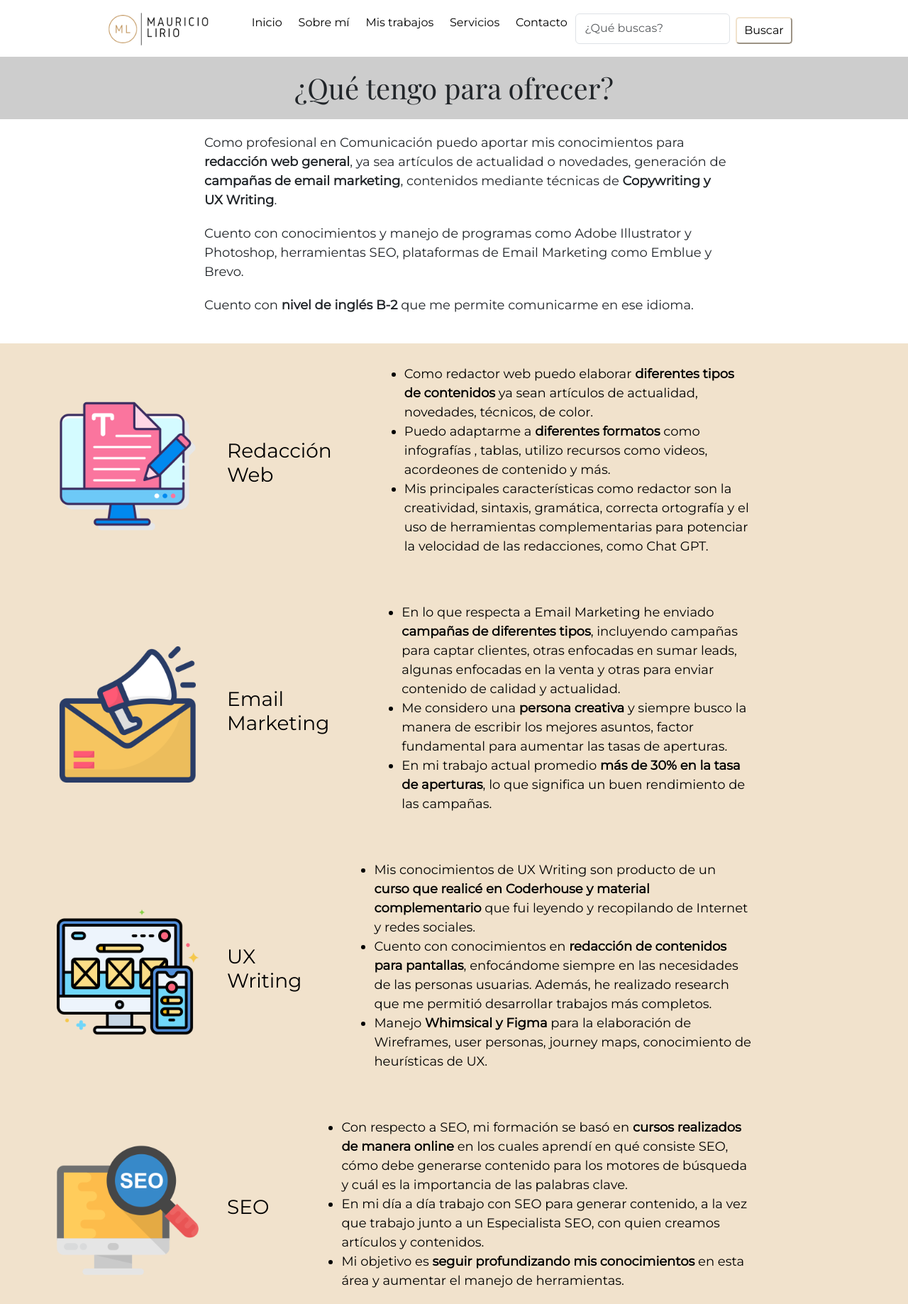
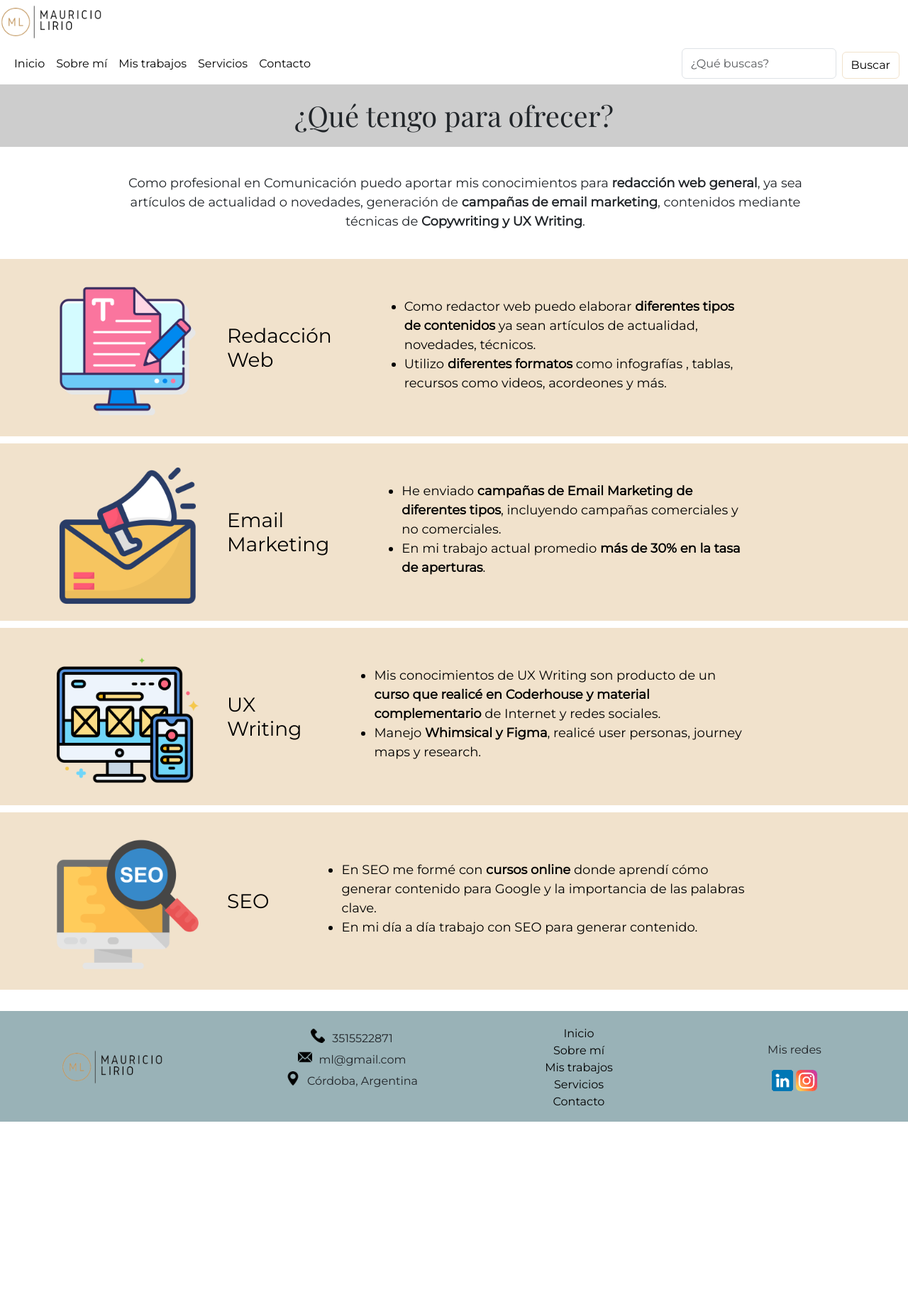
Before and after one commit to maurilirio/pf-mauricio-lirio, a plain HTML site: page pages/servicios.html in a window 1280 px wide. Shown: the top 1838 px of the page at 71% size. After the commit the page ends 1581 px from the top, so only its background shows below. Drawn offline with nearby package versions, Linux system fonts and the light colour scheme.

Commit message:
Entrega segundo preentregable

```diff
--- a/css/style.css
+++ b/css/style.css
@@ -26,21 +26,7 @@ button {
 div {
     font-family: 'Montserrat', sans-serif;
 }
-/*LOGO EN FILA CON ELEMENTOS DE NAV*/
-header {
-    height: 5em;
-    display: flex;
-    justify-content: center;
-    align-items: center;
-}
-/*ELEMENTOS UL DE NAV EN FILA*/
-.nav-menu {
-    display: flex;
-    align-items: center;
-    width: 500px;
-    justify-content: space-around;
-    list-style: none;
-}
+
 /*ESTILOS GENERALES DE LOS BOTONES*/
 button {
     padding: 5px 10px 5px 10px;
@@ -52,16 +38,33 @@ button {
 a:hover {
     color: white;
 }
+/*ENLACES DEL MENÚ DE NAVEGACIÓN EN ESTADO NORMAL*/
+.navbar-nav .nav-link {
+    color: black;
+    transition: color 0.3s;
+}
+/*HOVER ENLACES DEL MENÚ DE NAVEGACIÓN*/
+.navbar-nav .nav-link:hover {
+    color: #f1e2cc;
+}
 /*BOTÓN DE BÚSQUEDA NAV*/
-.nav-btn {
-    background-color: white;
+.btn-outline-success {
+    background-color: transparent;
     border-color: #f1e2cc;
     color: black;
+    transition: background-color 0.3s, color 0.3s;
+}
+/*HOVER A BOTÓN DE BÚSQUEDA NAV*/
+.btn.btn-outline-success:hover {
+    background-color: white;
+    color: #f1e2cc;
+    border-color: #f1e2cc;
 }
 /*HOVER A BOTONES*/
 button:hover {
     color: #f1e2cc;
 }
+
 /*DIV IMAGEN PRINCIPAL*/
 .img-principal {
     padding: 20px 20px 0px 0px;
@@ -275,6 +278,7 @@ li a:hover {
 /*CONTENEDOR SECCIÓN H1 + H2 + PÁRRAFOS + FOTO SOBRE MÍ*/
 .mi-container {
     background-color: #f1e2cc;
+    width: 100%;
 }
 /*DIV H1 + H2 + PÁRRAFOS + FOTO SOBRE MÍ*/
 .img-text-mi {
@@ -297,7 +301,6 @@ li a:hover {
 }
 /*IMAGEN SECCIÓN SOBRE MÍ*/
 .img-nos {
-    padding: 30px 50px 30px 30px;
     width: 30%;
 }
 /*LI SECCIÓN SOBRE MÍ*/
@@ -329,7 +332,7 @@ li a:hover {
 /*PÁRRAFOS SECCIÓN FORMACIÓN*/
 .p-formacion {
     padding: 50px;
-    text-align: justify;
+    text-align: center;
 }
 /*H2 SECCIÓN DE CURSOS*/
 .title-cursos {
@@ -340,7 +343,7 @@ li a:hover {
 .cursos-contenedor {
     display: flex;
     margin-top: 30px;
-    padding: 0px 70px 0px 20px;
+    padding: 20px 70px 0px 20px;
     background-color: #D5DED9;
 }
 /*H3 UX WRITING*/
@@ -439,22 +442,15 @@ li a:hover {
     width: 100%;
 }
 /*PRIMER PÁRRAFO TEXTO INTRODUCTORIO SERVICIOS*/
-.li-servicios-1 {
+.li-servicios {
     margin-bottom: 20px;
-}
-/*SEGUNDO PÁRRAFO TEXTO INTRODUCTORIO SERVICIOS*/
-.li-servicios-2 {
-    margin-bottom: 20px 0px 20px 0px;
-}
-/*TERCER PÁRRAFO TEXTO INTRODUCTORIO SERVICIOS*/
-.li-servicios-3 {
-    margin: 20px 0px 40px 0px;
 }
 /*UL SERVICIOS*/
 .ul-servicios {
     list-style: none;
-    margin: 0% 20% 0% 20%;
+    margin: 3% 10% 3% 10%;
     font-size: large;
+    text-align: center;
 }
 /*ARTICLE SERVICIOS*/
 .servicios-art {
@@ -463,6 +459,7 @@ li a:hover {
     background-color: #f1e2cc;
     color: black;
     font-size: large;
+    margin-bottom: 10px;
 }
 /*MARGIN Y PADDING SERVICIOS*/
 .servicios-items {
@@ -534,10 +531,20 @@ li a:hover {
     margin-top: 20px;
 }
 
-
-
 /* Media Query tablet (pantalla de ancho 768px o más pequeña) */
 @media screen and (max-width: 768px) {
+
+    /*HEADERLOGO EN FILA CON ELEMENTOS DE NAV*/
+    header {
+    display: inline-block;
+    justify-content: center;
+    align-items: center;
+
+}
+    /*ELEMENTOS UL DE NAV EN FILA*/
+    .nav-menu {
+    margin-left: 130px;
+    }
     /*IMAGEN Y TEXTO PRINCIPAL EN COLUMNAS*/
     .img-texto-principal {
         flex-direction: column;
@@ -635,24 +642,25 @@ li a:hover {
     }
 
     /*PÁRRAFOS SERVICIOS*/
-.p-servicios {
+    .p-servicios {
     margin: 20px;
 }
 
 /*MARGIN Y PADDING SERVICIOS*/
-.servicios-items {
+    .servicios-items {
     margin-top: 20px;
     padding: 20px;
-}
-
-    /*UL SERVICIOS*/
-.ul-servicios {
-margin: 20px;
 }
     /*CONTENEDOR IMAGEN + H2 + UL SECCIÓN CONTACTO*/
     .contact-container {
         flex-direction: column;
     }
+
+    /*IMAGEN SECCIÓN CONTACTO*/
+    .imagen-contacto {
+    width: 90%;
+    margin-top: 20px;
+}
     /*FOOTER*/
     footer {
         flex-direction: column;
@@ -660,12 +668,34 @@ margin: 20px;
     }
 }
 
-/* Media Query celular (pantalla de ancho 480px o más pequeña)*/
-@media screen and (max-width: 480px) {
+/* Media Query celular (pantalla de ancho 420px o más pequeña)*/
+@media screen and (max-width: 420px) {
+
+    /*H2 QUIÉN SOY*/
+    .title-quien-soy {
+    margin: 30px;
+    }
+
+    .img-text-mi {
+    padding: none;
+    }
+
+    /*H2 + PÁRRAFO QUIÉN SOY*/
+    .h2-li {
+    flex-direction: column;
+    margin: 0px;
+    text-align: center;
+    }
+
+    .ul-mi-item {
+        list-style: none;
+        margin: 0px;
+    }
+}
     /*PÁRRAFOS CURSOS*/
     .p-cursos {
-        text-align: justify;
-        padding: 20px 10px 20px 60px;
+        text-align: center;
+        padding: 30px 10px 30px 50px;
     }
     /*H3 UX MARKETING*/
     .mkt-formacion {
@@ -686,13 +716,3 @@ margin: 20px;
     .serv-title-ul {
         width: 100%;
     }
-    /*CONTENEDOR IMAGEN + H2 + UL SECCIÓN CONTACTO*/
-    .contact-container {
-        flex-direction: column;
-    }
-    /*FOOTER*/
-    footer {
-        flex-direction: column;
-        width: 100%;
-    }
-}
--- a/pages/servicios.html
+++ b/pages/servicios.html
@@ -20,7 +20,7 @@
 <body>
   <!-- HEADER-->
   <header>
-    <!-- Logo sitio web-->
+    <!-- LOGO SITIO WEB-->
     <img src="../assets/logo.png" alt="logo Mauricio Lirio">
     <!-- MENÚ DE NAVEGACIÓN A PÁGINAS-->
     <nav class="navbar navbar-expand-lg">
@@ -30,32 +30,32 @@
           <span class="navbar-toggler-icon"></span>
         </button>
         <div class="collapse navbar-collapse" id="navbarSupportedContent">
-          <ul class="nav-menu">
-            <!-- PÁGINA INICIO-->
+          <ul class="navbar-nav me-auto mb-2 mb-lg-0">
+            <!-- PÁGINA DE INICIO-->
             <li class="nav-item">
-              <a class="nav-btn" href="../index.html">Inicio</a>
+              <a class="nav-link active" aria-current="page" href="../index.html">Inicio</a>
             </li>
             <!-- PÁGINA SOBRE MÍ-->
             <li class="nav-item">
-              <a class="nav-btn" href="sobremi.html">Sobre mí</a>
+              <a class="nav-link" href="../pages/sobremi.html">Sobre mí</a>
             </li>
             <!-- PÁGINA MIS TRABAJOS-->
             <li class="nav-item">
-              <a class="nav-btn" href="mistrabajos.html">Mis trabajos</a>
+              <a class="nav-link" href="../pages/mistrabajos.html">Mis trabajos</a>
             </li>
             <!-- PÁGINA SERVICIOS-->
             <li class="nav-item">
-              <a class="nav-btn" href="servicios.html">Servicios</a>
+              <a class="nav-link" href="../pages/servicios.html">Servicios</a>
             </li>
             <!-- PÁGINA CONTACTO-->
             <li class="nav-item">
-              <a class="nav-btn" href="contacto.html">Contacto</a>
+              <a class="nav-link" href="../pages/contacto.html">Contacto</a>
+            </li>
             </li>
           </ul>
-          <!-- BARRA DE BÚSQUEDA-->
           <form class="d-flex" role="search">
             <input class="form-control me-2" type="search" placeholder="¿Qué buscas?" aria-label="Search">
-            <button class="nav-btn" type="submit">Buscar</button>
+            <button class="btn btn-outline-success" type="submit">Buscar</button>
           </form>
         </div>
       </div>
@@ -68,17 +68,13 @@
       <h1 class="title-servicios">¿Qué tengo para ofrecer?</h1>
       <ul class="ul-servicios">
         <!--DESCRIPCIÓN GENERAL DE SERVICIOS-->
-        <li class="li-servicios-1">Como profesional en Comunicación puedo aportar mis conocimientos para
+        <li class="li-servicios">Como profesional en Comunicación puedo aportar mis conocimientos para
           <strong>redacción web general</strong>, ya sea artículos de actualidad o novedades, generación de
           <strong>campañas de email marketing</strong>, contenidos mediante técnicas de <strong>Copywriting y UX
-            Writing</strong>.</li>
-        <li class="li-servicios-2">Cuento con conocimientos y manejo de programas como Adobe Illustrator y Photoshop,
-          herramientas SEO, plataformas de Email Marketing como Emblue y Brevo.</li>
-        <li class="li-servicios-3">Cuento con <strong>nivel de inglés B-2</strong> que me permite comunicarme en ese
-          idioma.</li>
+            Writing</strong>.
+        </li>
       </ul>
     </section>
-    <section>
     <!-- Redacción WEB-->
     <article class="servicios-art">
       <div class="servicios-items">
@@ -88,18 +84,12 @@
           <ul>
             <li class="p-servicios">
               Como redactor web puedo elaborar <strong>diferentes tipos de contenidos</strong> ya sean artículos de
-                actualidad, novedades, técnicos, de color.
+              actualidad, novedades, técnicos.
             </li>
 
             <li class="p-servicios">
-                Puedo adaptarme a <strong>diferentes formatos</strong> como infografías , tablas, utilizo recursos como
-                videos, acordeones de contenido y más.
-              </li>
-
-              <li class="p-servicios">
-                Mis principales características como redactor son la creatividad, sintaxis, gramática, correcta
-                ortografía y el uso de herramientas complementarias para potenciar la velocidad de las redacciones, como
-                Chat GPT.
+              Utilizo <strong>diferentes formatos</strong> como infografías , tablas, recursos como
+              videos, acordeones y más.
             </li>
           </ul>
         </div>
@@ -113,19 +103,11 @@
           <h3 class="title-h3-servicios-2">Email Marketing</h3>
           <ul>
             <li class="p-servicios">
-                En lo que respecta a Email Marketing he enviado <strong>campañas de diferentes tipos</strong>,
-                incluyendo campañas para captar clientes, otras enfocadas en sumar leads, algunas enfocadas en la venta
-                y otras para enviar contenido de calidad y actualidad.
+              He enviado <strong>campañas de Email Marketing de diferentes tipos</strong>,
+              incluyendo campañas comerciales y no comerciales.
             </li>
-
             <li class="p-servicios">
-                Me considero una <strong>persona creativa</strong> y siempre busco la manera de escribir los mejores
-                asuntos, factor fundamental para aumentar las tasas de aperturas.
-              </li>
-
-              <li class="p-servicios">
-                En mi trabajo actual promedio <strong>más de 30% en la tasa de aperturas</strong>, lo que significa un
-                buen rendimiento de las campañas.
+              En mi trabajo actual promedio <strong>más de 30% en la tasa de aperturas</strong>.
             </li>
           </ul>
 
@@ -141,18 +123,11 @@
           <ul>
             <li class="p-servicios">
               Mis conocimientos de UX Writing son producto de un <strong>curso que realicé en Coderhouse y material
-                  complementario</strong> que fui leyendo y recopilando de Internet y redes sociales.
+                complementario</strong> de Internet y redes sociales.
             </li>
-
             <li class="p-servicios">
-                Cuento con conocimientos en <strong>redacción de contenidos para pantallas</strong>, enfocándome siempre
-                en las necesidades de las personas usuarias. Además, he realizado research que me permitió desarrollar
-                trabajos más completos.
-              </li>
-
-              <li class="p-servicios">
-                Manejo <strong>Whimsical y Figma</strong> para la elaboración de Wireframes, user personas, journey
-                maps, conocimiento de heurísticas de UX.
+              Manejo <strong>Whimsical y Figma</strong>, realicé user personas, journey
+              maps y research.
             </li>
           </ul>
         </div>
@@ -166,25 +141,16 @@
           <h3 class="title-h3-servicios-4">SEO</h3>
           <ul>
             <li class="p-servicios">
-                Con respecto a SEO, mi formación se basó en <strong>cursos realizados de manera online</strong> en los
-                cuales aprendí en qué consiste SEO, cómo debe generarse contenido para los motores de búsqueda y cuál es
-                la importancia de las palabras clave.
+              En SEO me formé con <strong>cursos online</strong> donde aprendí cómo generar contenido para Google y la
+              importancia de las palabras clave.
             </li>
-
             <li class="p-servicios">
-                En mi día a día trabajo con SEO para generar contenido, a la vez que trabajo junto a un Especialista
-                SEO, con quien creamos artículos y contenidos.
-              </li>
-
-              <li class="p-servicios">
-                Mi objetivo es <strong>seguir profundizando mis conocimientos</strong> en esta área y aumentar el manejo
-                de herramientas.
+              En mi día a día trabajo con SEO para generar contenido.
             </li>
           </ul>
         </div>
       </div>
     </article>
-      </div>
   </main>
   <!-- FOOTER-->
   <footer>
@@ -212,8 +178,10 @@
     <div class="footer-social">
       <!-- REDES SOCIALES-->
       <p>Mis redes</p>
-      <img src="../assets/linkedin-icono.png" alt="logo Linkedin">
-      <img src="../assets/instagram-logo.png" alt="logo Instagram">
+      <a href="https://www.linkedin.com/in/mauricio-lirio-804370161/" target="_blank"><img
+          src="../assets/linkedin-icono.png" alt="logo Linkedin"></a>
+      <a href="https://www.instagram.com/mauri.lirio/" target="_blank"><img src="../assets/instagram-logo.png"
+          alt="logo Instagram"></a>
     </div>
   </footer>
   <!-- BOOTSTRAP-->
```
Also changed, not shown: index.html (+19 -16 lines), pages/contacto.html (+13 -12 lines), pages/mistrabajos.html (+18 -16 lines), pages/sobremi.html (+14 -13 lines), assets/img-cv.jpg (deleted), assets/img-sobre-mi.jpg (added). Lines whose indentation alone changed are shown as unchanged.
